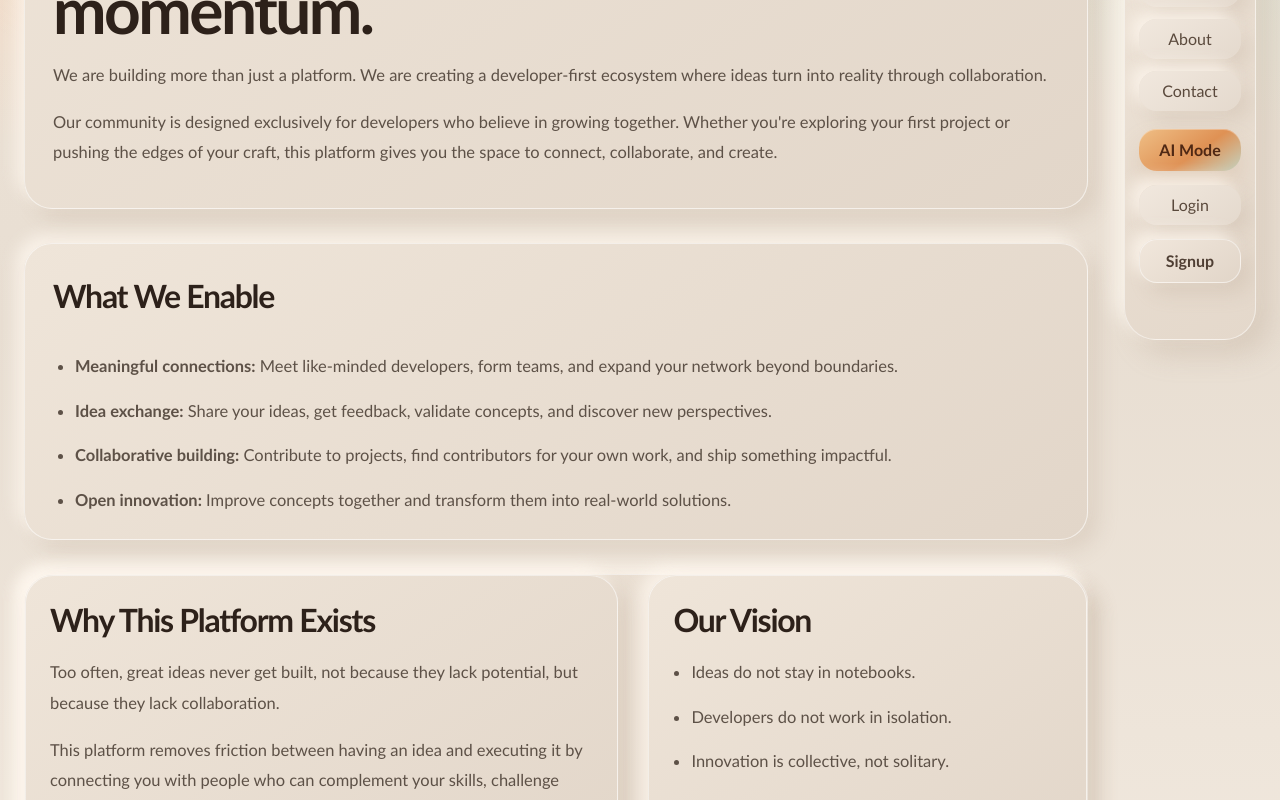
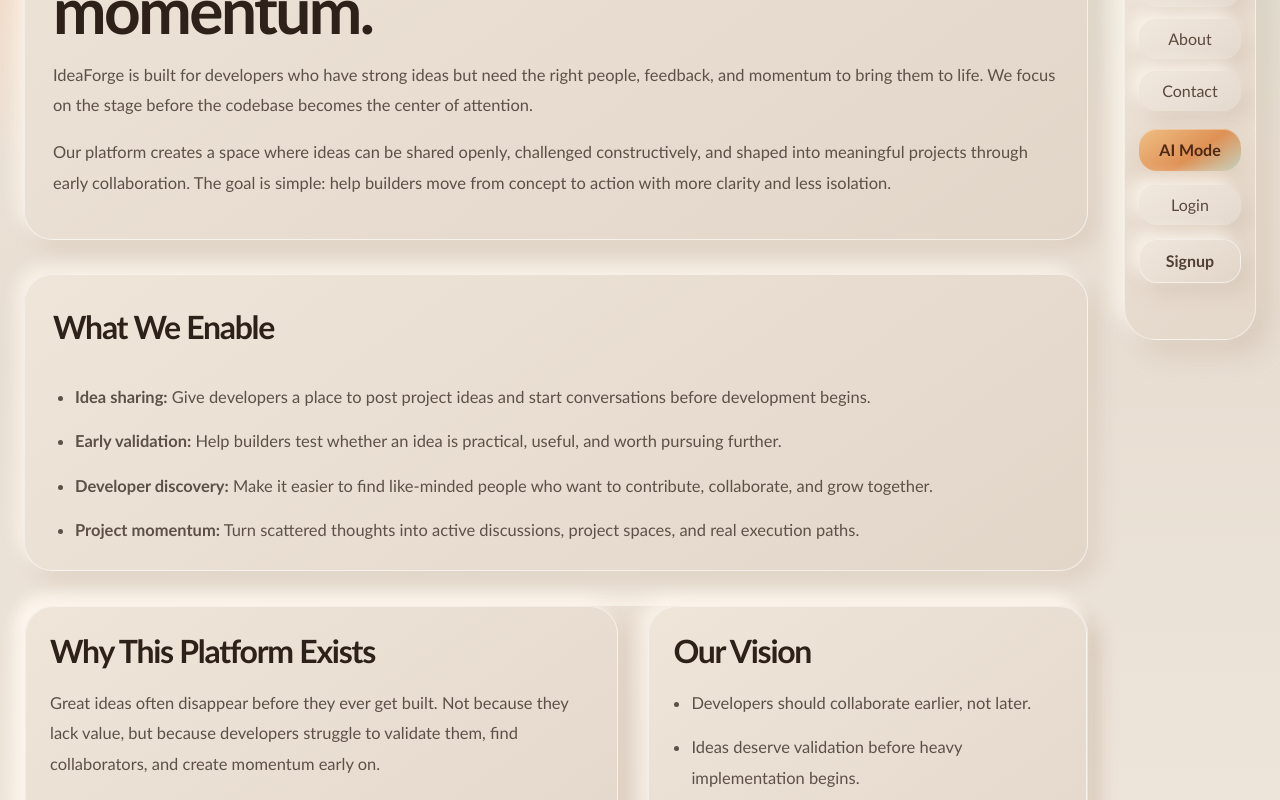
Before and after one commit to kritagya025/React_Project, a React (Vite) app in the folder my-react-app/: page /about in a window 1280 px wide. Shown: the part 320-1120 px from the top of the page. Built offline with nearby package versions, Linux system fonts and the light colour scheme.

Commit message:
feat: add About page component to provide project overview and mission statement

```diff
--- a/my-react-app/src/pages/about.jsx
+++ b/my-react-app/src/pages/about.jsx
@@ -8,15 +8,15 @@ function About() {
         <div className="section-tag page-fade page-fade-1">About Us</div>
         <h1 className="about-title page-fade page-fade-2">Built to help developers turn ideas into momentum.</h1>
         <p>
-          We are building more than just a platform. We are creating a
-          developer-first ecosystem where ideas turn into reality through
-          collaboration.
+          IdeaForge is built for developers who have strong ideas but need the
+          right people, feedback, and momentum to bring them to life. We focus
+          on the stage before the codebase becomes the center of attention.
         </p>
         <p>
-          Our community is designed exclusively for developers who believe in
-          growing together. Whether you're exploring your first project or
-          pushing the edges of your craft, this platform gives you the space to
-          connect, collaborate, and create.
+          Our platform creates a space where ideas can be shared openly,
+          challenged constructively, and shaped into meaningful projects
+          through early collaboration. The goal is simple: help builders move
+          from concept to action with more clarity and less isolation.
         </p>
       </div>
 
@@ -25,20 +25,21 @@ function About() {
         <div className="about-highlight">
           <ul className="about-list">
             <li>
-              <strong>Meaningful connections:</strong> Meet like-minded developers,
-              form teams, and expand your network beyond boundaries.
+              <strong>Idea sharing:</strong> Give developers a place to post
+              project ideas and start conversations before development begins.
             </li>
             <li>
-              <strong>Idea exchange:</strong> Share your ideas, get feedback,
-              validate concepts, and discover new perspectives.
+              <strong>Early validation:</strong> Help builders test whether an
+              idea is practical, useful, and worth pursuing further.
             </li>
             <li>
-              <strong>Collaborative building:</strong> Contribute to projects,
-              find contributors for your own work, and ship something impactful.
+              <strong>Developer discovery:</strong> Make it easier to find
+              like-minded people who want to contribute, collaborate, and grow
+              together.
             </li>
             <li>
-              <strong>Open innovation:</strong> Improve concepts together and
-              transform them into real-world solutions.
+              <strong>Project momentum:</strong> Turn scattered thoughts into
+              active discussions, project spaces, and real execution paths.
             </li>
           </ul>
         </div>
@@ -48,22 +49,24 @@ function About() {
         <div className="about-copy-card">
           <h2>Why This Platform Exists</h2>
           <p>
-            Too often, great ideas never get built, not because they lack
-            potential, but because they lack collaboration.
+            Great ideas often disappear before they ever get built. Not because
+            they lack value, but because developers struggle to validate them,
+            find collaborators, and create momentum early on.
           </p>
           <p>
-            This platform removes friction between having an idea and executing
-            it by connecting you with people who can complement your skills,
-            challenge your thinking, and help bring your vision to life.
+            IdeaForge exists to solve that gap. We want to make early-stage
+            collaboration easier by helping people connect around ideas first,
+            so promising concepts can grow into real products with the right
+            community behind them.
           </p>
         </div>
 
         <div className="about-vision-card">
           <h2>Our Vision</h2>
           <ul className="about-list compact">
-            <li>Ideas do not stay in notebooks.</li>
-            <li>Developers do not work in isolation.</li>
-            <li>Innovation is collective, not solitary.</li>
+            <li>Developers should collaborate earlier, not later.</li>
+            <li>Ideas deserve validation before heavy implementation begins.</li>
+            <li>Stronger communities create stronger products.</li>
           </ul>
         </div>
       </section>
```
